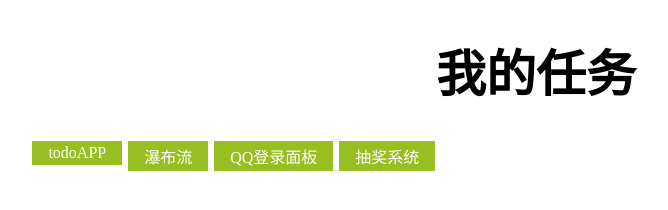
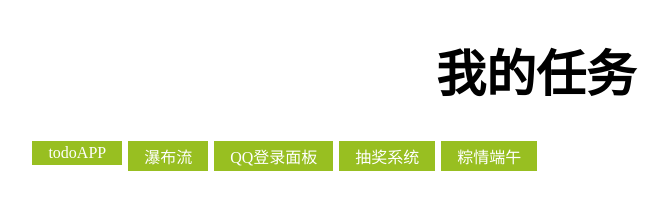
Before and after one commit to bean-sprouts/bean-sprouts.github.io, a plain HTML site: page index.html in a window 1280 px wide. Shown: the whole page, without its empty margins (104-772 px from the left). Drawn offline with Linux system fonts and the light colour scheme.

Commit message:
修改了主页，新增了粽情端午demo

```diff
--- a/index.html
+++ b/index.html
@@ -39,6 +39,7 @@ background-color: #98bf21;
     <a href="分散效果的瀑布流.html">瀑布流</a>
     <a href="QQ登录面板/index.html">QQ登录面板</a>
     <a href="抽奖系统/index.html">抽奖系统</a>
+    <a href="粽情端午/index.html">粽情端午</a>
 </div>
 </body>
 </html>
```
